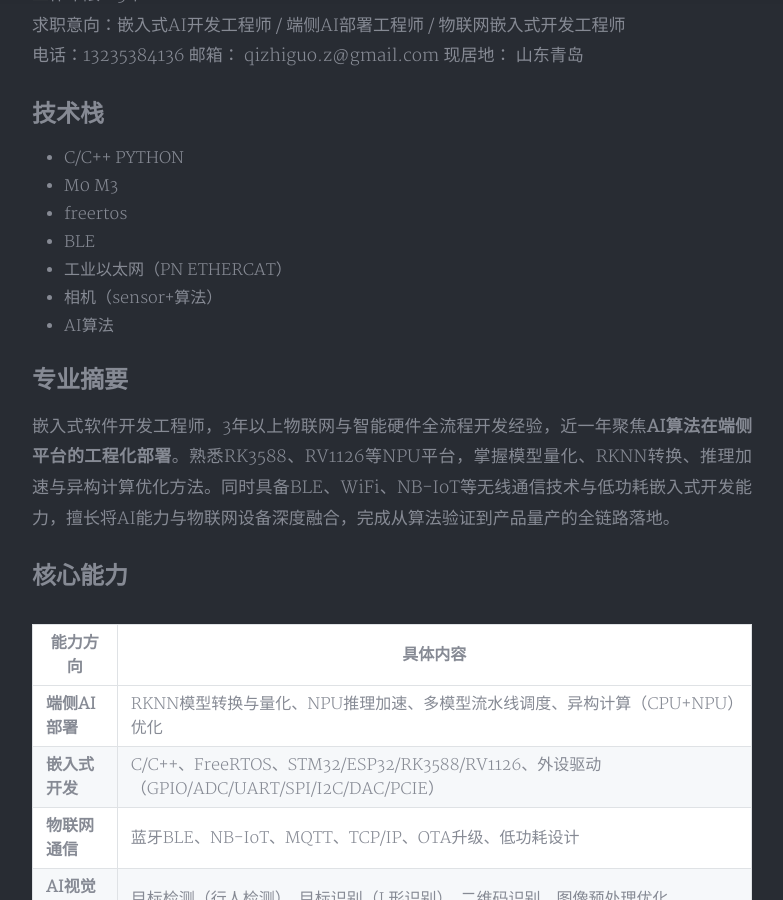
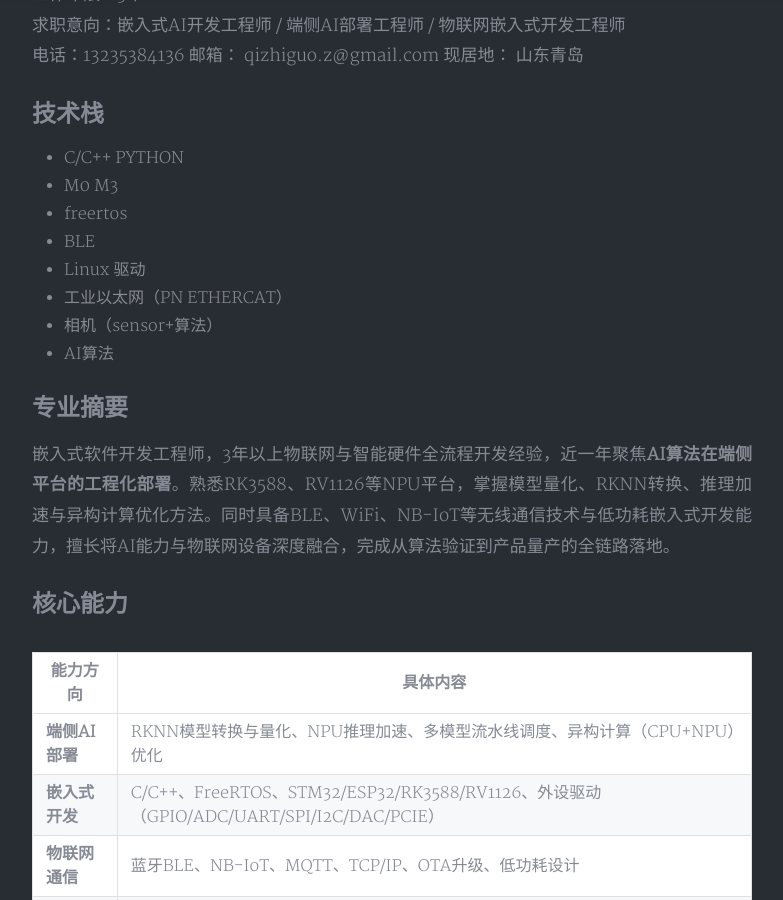
Before and after one commit to Qzgfather/Qzgfather.github.io, a Jekyll site: the page built from _posts/2026-06-24-[工作简历].md, in a window 1280 px wide and 900 px high, scrolled down 476 px. Shown: the whole window, without its empty margins (248-1031 px from the left). Built offline with Jekyll 4.4.1, drawn with Linux system fonts in a browser that asks for light colours; nearby versions of some CDN libraries; a style sheet for code colours, icons or effects is not loaded.

Commit message:
Update 2026-06-24-[工作简历].md

```diff
--- a/_posts/2026-06-24-[工作简历].md
+++ b/_posts/2026-06-24-[工作简历].md
@@ -20,6 +20,7 @@ tags: 工作简历
 * M0 M3
 * freertos
 * BLE
+* Linux 驱动
 * 工业以太网（PN ETHERCAT）
 * 相机（sensor+算法）
 * AI算法
```
